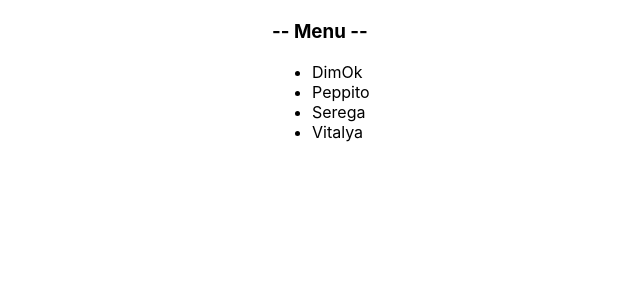
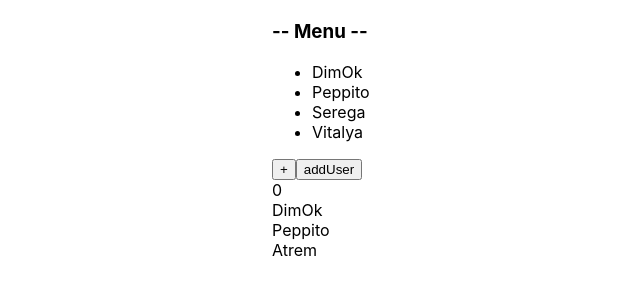
Before and after one commit to saw-code/react-TS-kabzda, a React (Create React App) app: page / in a window 1280 px wide. Shown: the top 300 px of the page, without its empty margins (68-708 px from the left). Built offline with nearby package versions, Linux system fonts and the light colour scheme.

Commit message:
lesson 17 finish

```diff
--- a/src/App.tsx
+++ b/src/App.tsx
@@ -7,6 +7,7 @@
 import {OnOff} from "./components/OnOff/OnOff";
 import UncontrolledAccordion from "./components/UncontrolledAccordion/UncontrolledAccordion";
 import {Select} from "./components/Select/Select";
+import {Example1} from "./components/ReactMemo/ReactMemo";
 
 // function declaration
 function App(props: any) {
@@ -14,7 +15,8 @@
   let [ratingValue, setRatingValue] = useState<RatingValueType>(0)
   let [accordionCollapsed, setAccordionCollapsed] = useState<boolean>(true)
   let [switchOn, setSwitchOn] = useState<boolean>(false)
-const [value, setValue] = useState("2")
+  const [value, setValue] = useState("2")
+
 
   // обязана вернуть JSX
   return (
@@ -46,6 +48,8 @@
       <UncontrolledAccordion titleValue={"Menu"} items={["DimOk", "Peppito", "Serega", "Vitalya"]}/>
       {/*<UncontrolledAccordion titleValue={"Users"}/>*/}
 
+      <Example1 />
+
       {/*<Rating value={1}/>*/}
       {/*<Rating value={2}/>*/}
       {/*<Rating value={3}/>*/}
--- a/src/components/ReactMemo/ReactMemo.tsx
+++ b/src/components/ReactMemo/ReactMemo.tsx
@@ -0,0 +1,34 @@
+import React, {useState} from 'react'
+
+export default {
+  title: "React.memo demo"
+}
+
+
+export const NewMessagesCounter = (props: { count: number }) => {
+  return <div>{props.count}</div>
+}
+
+export const UsersSecret = (props: { users: Array<string> }) => {
+  return <div>{props.users.map((u, i) => <div key={i}>{u}</div>)}</div>
+}
+
+const Users = React.memo(UsersSecret)
+
+
+export const Example1 = () => {
+  const [counter, setCounter] = useState(0)
+  const [users, setUsers] = useState(["DimOk", "Peppito", "Atrem"])
+
+  const addUser = () => {
+    const newUsers = [...users, "Vika" + new Date().getTime()]
+    setUsers(newUsers)
+  }
+
+  return <>
+    <button onClick={() => setCounter(counter + 1)}>+</button>
+    <button onClick={addUser}>addUser</button>
+    <NewMessagesCounter count={counter}/>
+    <Users users={users}/>
+  </>
+}
```
